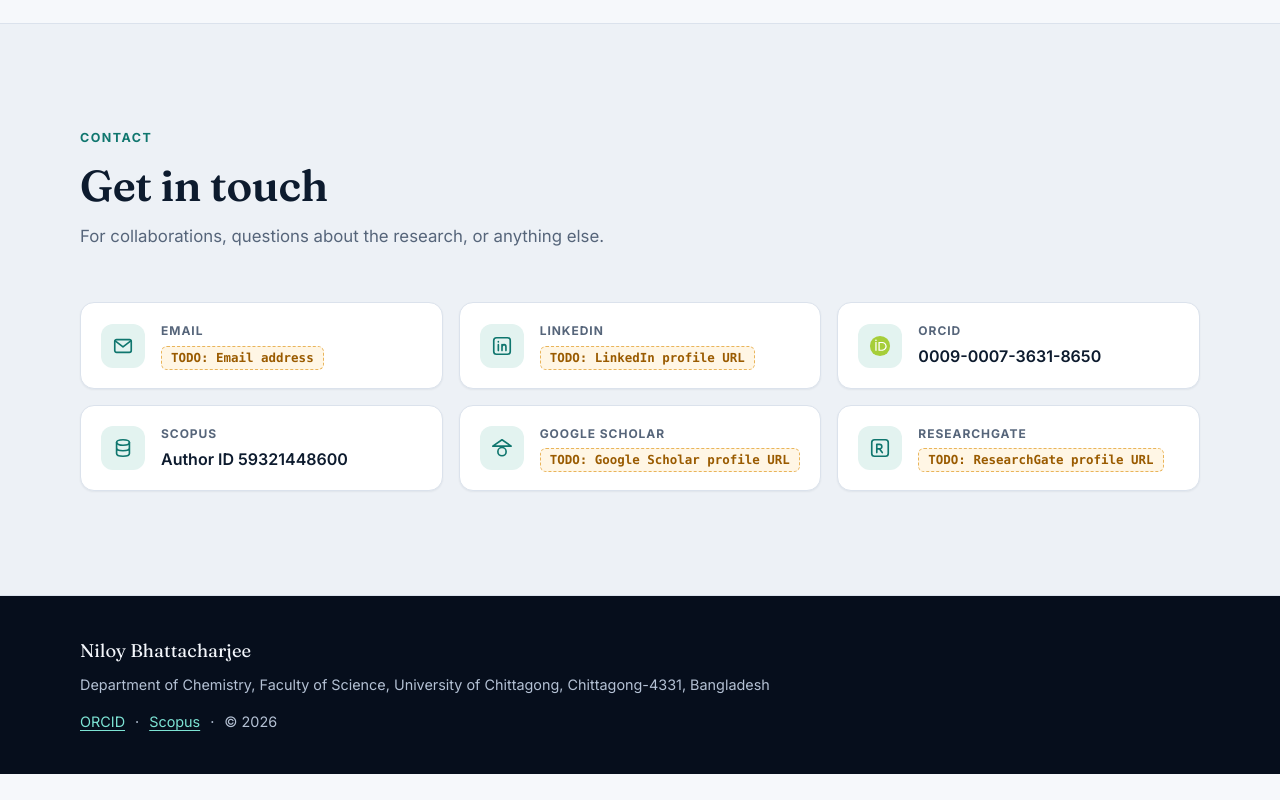
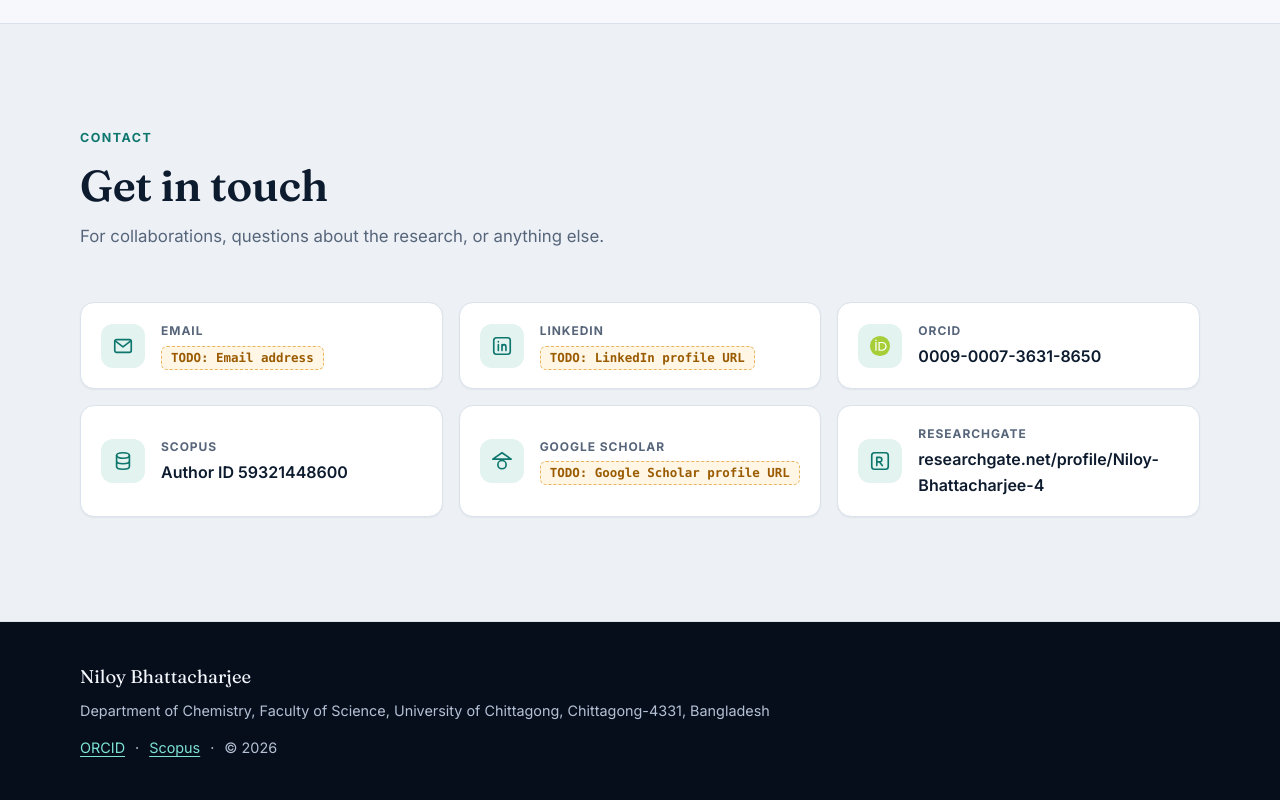
Before and after one commit to pulok1/niloy-portfolio, a Next.js app: page / in a window 1280 px wide. Shown: the part 6818-7618 px from the top of the page. Before the commit the page ends 7592 px from the top, so only its background shows below. Built offline with nearby package versions, Linux system fonts and the light colour scheme; no server answers.

Commit message:
feat(content): add ResearchGate profile link

```diff
--- a/src/content/profile.ts
+++ b/src/content/profile.ts
@@ -46,7 +46,7 @@ export const profile = {
   email: todo("{{EMAIL}}", "Email address"),
   linkedin: todo("{{LINKEDIN}}", "LinkedIn profile URL"),
   googleScholar: todo("{{GOOGLE_SCHOLAR}}", "Google Scholar profile URL"),
-  researchGate: todo("{{RESEARCHGATE}}", "ResearchGate profile URL"),
+  researchGate: todo("{{RESEARCHGATE}}", "ResearchGate profile URL", "https://www.researchgate.net/profile/Niloy-Bhattacharjee-4"),
 
   /**
    * Copy these by hand from the Scopus author page. Do NOT use OpenAlex: it has
```
Also changed, not shown: 1 other file (tests, documents, lock files or other folders).
